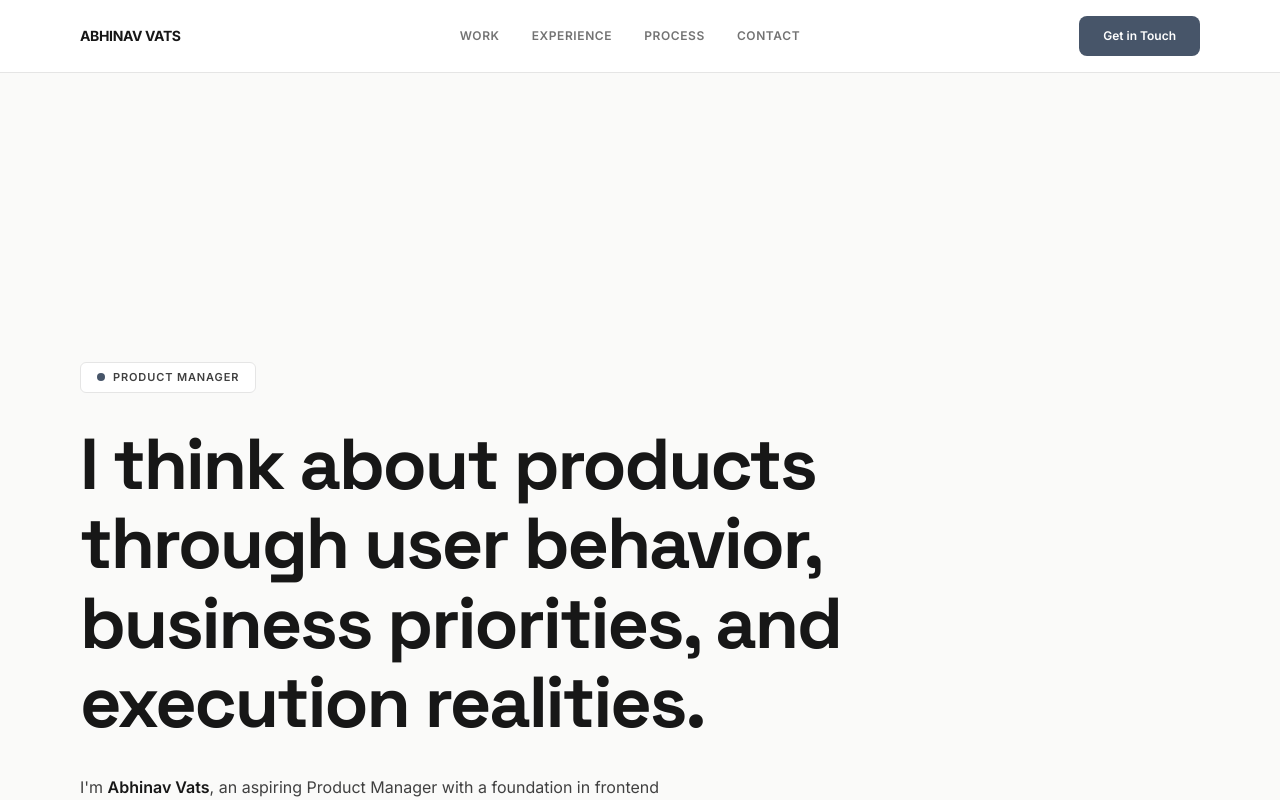
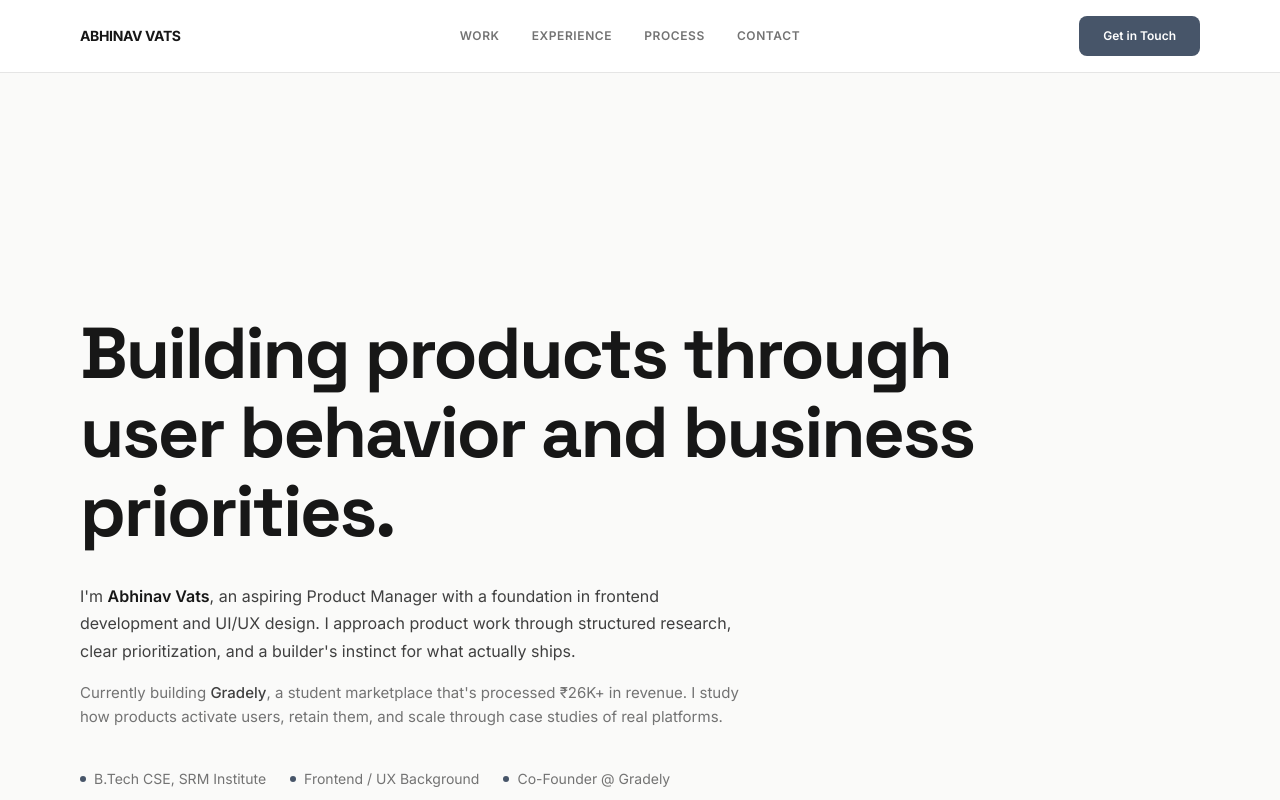
Before and after one commit to Avisav24/Product-Management-Portfolio, a Next.js app: page / in a window 1280 px wide. Shown: the top 800 px of the page. Built offline with nearby package versions, Linux system fonts and the light colour scheme.

Commit message:
refactor: simplify hero section - remove badge, shorten headline, reduce spacing

```diff
--- a/src/components/home/hero.tsx
+++ b/src/components/home/hero.tsx
@@ -2,20 +2,12 @@ import Link from "next/link";
 
 export function Hero() {
   return (
-    <section className="flex flex-col items-start max-w-4xl pt-12 sm:pt-20">
+    <section className="flex flex-col items-start max-w-4xl pt-4 sm:pt-8">
 
-      {/* Role Badge */}
-      <div className="badge mb-8">
-        <span className="relative flex h-2 w-2">
-          <span className="animate-ping absolute inline-flex h-full w-full rounded-full bg-[var(--accent)] opacity-75"></span>
-          <span className="relative inline-flex rounded-full h-2 w-2 bg-[var(--accent)]"></span>
-        </span>
-        Product Manager
-      </div>
 
       {/* Main Headline */}
       <h1 className="headline-primary text-5xl sm:text-6xl lg:text-7xl max-w-4xl mb-8">
-        I think about products through user behavior, business priorities, and execution realities.
+        Building products through user behavior and business priorities.
       </h1>
 
       {/* Supporting Text */}
```
